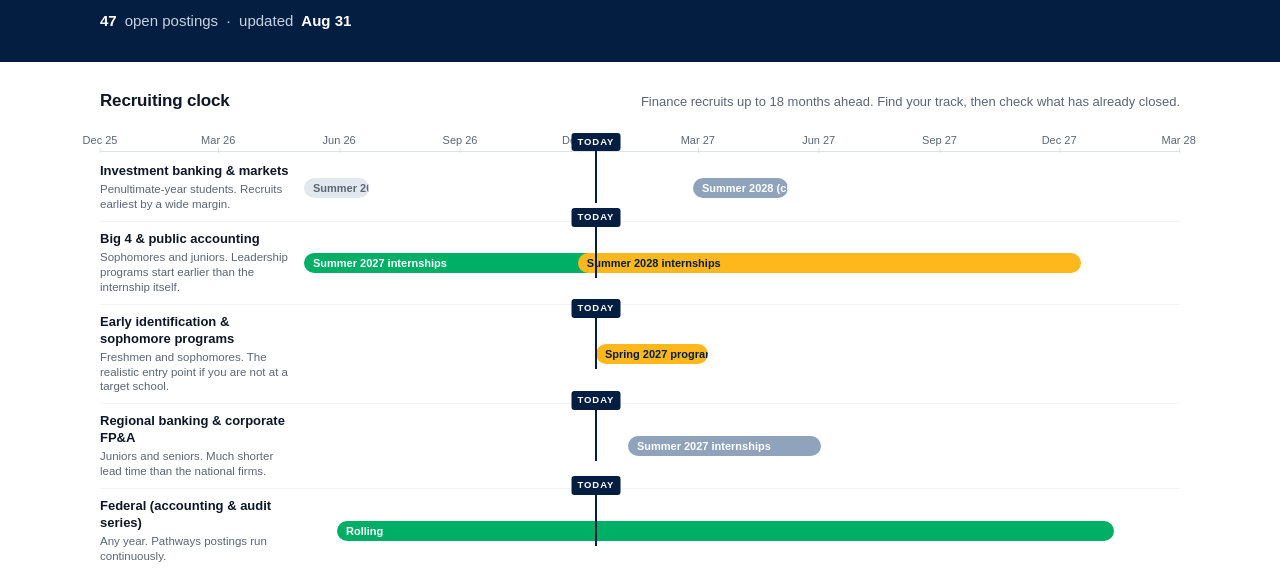
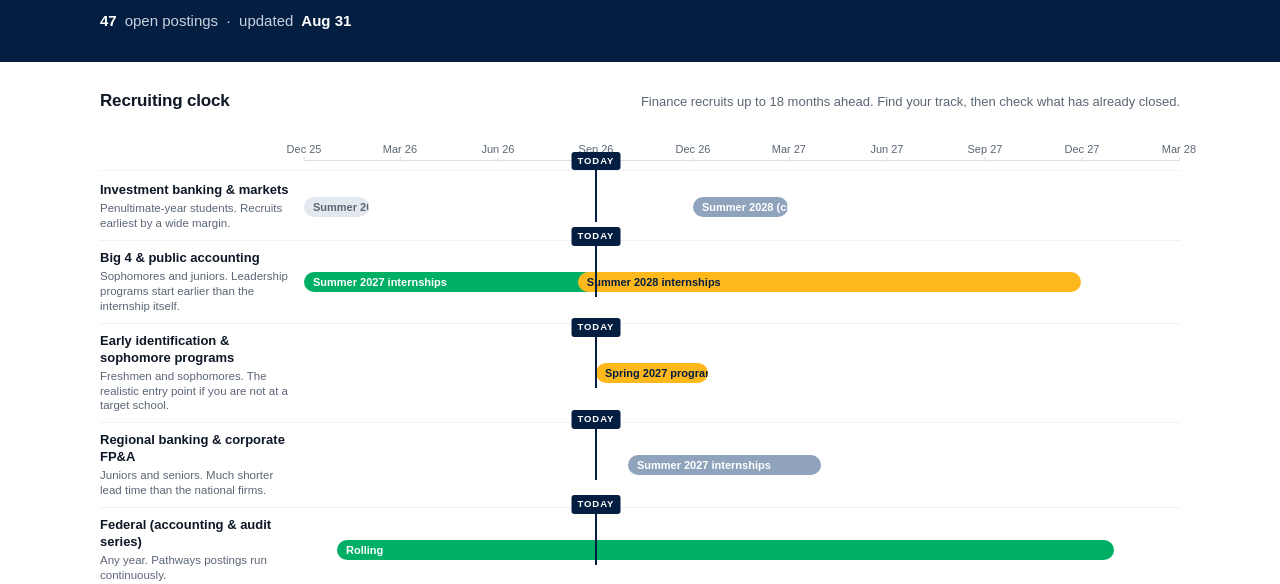
Before and after one commit to UWFARGOS/uwfargos.github.io, a plain HTML site: page site/index.html in a window 1280 px wide. Shown: the part 203-787 px from the top of the page. Drawn offline with Linux system fonts and the light colour scheme.

Commit message:
Add files via upload

```diff
--- a/site/index.html
+++ b/site/index.html
@@ -48,7 +48,8 @@ a{color:var(--navy)}
 .sec-head{display:flex;justify-content:space-between;align-items:baseline;gap:16px;flex-wrap:wrap;margin-bottom:4px}
 .sec-head h2{margin:0;font-size:17px;letter-spacing:-.01em}
 .sec-head .hint{font-size:13px;color:var(--muted);margin:0}
-.axis{position:relative;height:20px;margin:18px 0 2px;border-bottom:1px solid var(--line)}
+.axis-row{padding:0;border-bottom:0;margin:18px 0 2px}
+.axis{position:relative;height:20px;border-bottom:1px solid var(--line)}
 .tick{position:absolute;top:0;font-size:11px;color:var(--muted);transform:translateX(-50%);white-space:nowrap}
 .tick::after{content:"";position:absolute;left:50%;top:16px;width:1px;height:5px;background:var(--line)}
 .track{display:grid;grid-template-columns:190px 1fr;gap:14px;align-items:center;padding:9px 0;border-bottom:1px solid #EFF2F6}
@@ -151,7 +152,7 @@ footer{border-top:1px solid var(--line);padding:22px 0 40px;font-size:12.5px;col
       <h2 id="clockHead">Recruiting clock</h2>
       <p class="hint">Finance recruits up to 18 months ahead. Find your track, then check what has already closed.</p>
     </div>
-    <div class="axis" id="axis"></div>
+    <div class="track axis-row"><div></div><div class="axis" id="axis"></div></div>
     <div id="tracks"></div>
     <div class="legend">
       <span><i style="background:#00AF66"></i>Open now</span>
```
